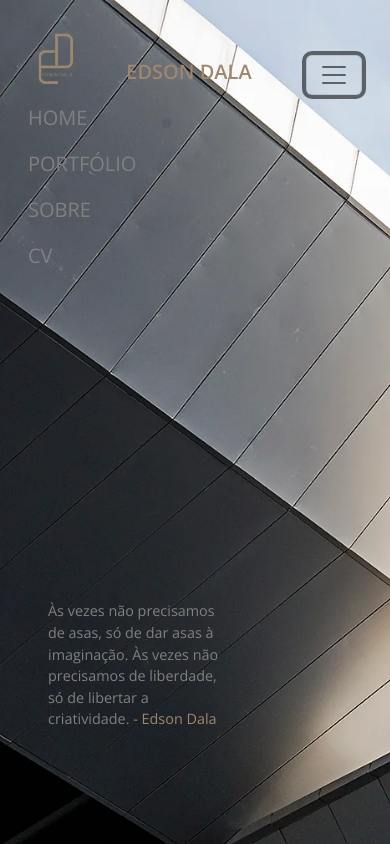
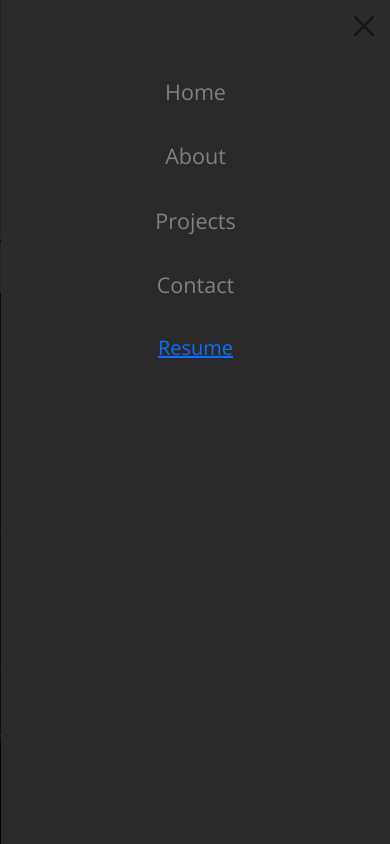
Before and after one commit to Tchial0/nosde, a plain HTML site: page index.html in a window 390 px wide. Both pictures are taken after a click on the button 333 px from the left and 75 px from the top of the page. Shown: the top 844 px of the page. Drawn offline with nearby package versions, Linux system fonts and the light colour scheme.

Commit message:
Offcanvas menu

```diff
--- a/index.html
+++ b/index.html
@@ -14,16 +14,53 @@
 </head>
 
 <body>
+
+    <!-- Offcanvas -->
+    <div class="offcanvas d-md-none offcanvas-end bg-mydark" tabindex="-1" id="offcanvasRight"
+        aria-labelledby="offcanvasRightLabel">
+        <div class="offcanvas-header">
+            <div></div>
+            <button id="btnOffcanvasCloser" type="button" class="btn-close" data-bs-dismiss="offcanvas" aria-label="Close"></button>
+        </div>
+        <div class="offcanvas-body">
+            <ul class="navbar-nav ms-auto align-items-center">
+                <li class="nav-item mb-3">
+                    <a class="nav-link hover-link fs-4" href="#home">Home</a>
+                </li>
+                <li class="nav-item mb-3">
+                    <a class="nav-link hover-link fs-4" href="#about">About</a>
+                </li>
+                <li class="nav-item mb-3">
+                    <a class="nav-link hover-link fs-4" href="#projects">Projects</a>
+                </li>
+                <li class="nav-item mb-4">
+                    <a class="nav-link hover-link fs-4" href="#contact">Contact</a>
+                </li>
+                <li class="nav-item mb-5">
+                    <a class="link-button" href="./files/resume.pdf">Resume</a>
+                </li>
+
+            </ul>
+        </div>
+    </div>
+
     <section id="home" class="position-relative">
-        <header class="p-3">
+        <header>
             <nav class="navbar navbar-expand-md">
                 <div class="container-fluid justify-content-md-center align-items-end">
-                    <a href="#" class="navbar-brand me-0"><img width="60px" src="./images/logo.png" /></a>
-                    <span class="p-2 text-golden ps-0 me-md-5" style="margin-left: -8px;"><b>EDSON DALA</b></span>
-                    <button class="btn navbar-toggler" type="button" data-bs-toggle="collapse"
+                    <div class="d-flex align-items-end">
+                        <a href="#" class="navbar-brand me-0"><img width="60px" src="./images/logo.png" /></a>
+                        <span class="p-2 text-golden ps-0 me-md-5"><b>EDSON DALA</b></span>
+                    </div>
+
+                   <!-- <button class="btn navbar-toggler" type="button" data-bs-toggle="collapse"
                         data-bs-target="#navmenu">
                         <span class="navbar-toggler-icon"></span>
-                    </button>
+                    </button> -->
+
+                    <button class="btn d-md-none" type="button" data-bs-toggle="offcanvas" data-bs-target="#offcanvasRight"
+                    aria-controls="offcanvasRight"><span class="navbar-toggler-icon"></span></button>
+
                     <div class="collapse navbar-collapse flex-grow-0" id="navmenu">
                         <ul class="navbar-nav">
                             <li class="nav-item me-md-5"><a href="#" class="nav-link me-4">HOME</a></li>
@@ -272,7 +309,7 @@
         </div>
     </di>
 
-    <script src="./bootstrap/js/bootstrap.bundle.min.js"></script>
+    <script src="./scripts/offcanvas.js"></script>
 </body>
 
 </html>
--- /dev/null
+++ b/scripts/offcanvas.js
@@ -0,0 +1,11 @@
+hideOffCanvas = function (event){
+    event.stopPropagation();
+    btnOffcanvasCloser.click();
+}
+
+var navlinks = document.querySelectorAll(".nav-link");
+
+for(let i =0;i<navlinks.length;i++){
+    let navLink = navlinks[i];
+    navLink.addEventListener("click",hideOffCanvas);
+}
--- a/styles/style.css
+++ b/styles/style.css
@@ -4,6 +4,10 @@
 	--gray: rgb(128,128,128);
 	--white: rgb(188,188,188);
 	--open-sans: "Open Sans", sans-serif;
+}
+
+.bg-mydark {
+	background-color: var(--dark);
 }
 
 * {
@@ -26,12 +30,15 @@ footer {
 	background-repeat: no-repeat;
 	background-size: cover;
 }
+
 .text-mywhite {
 	color: var(--white);
 }
+
 .text-golden {
   color: var(--gold);
 }
+
 .nav-link {
 	color:  var(--gray);
 }
```
